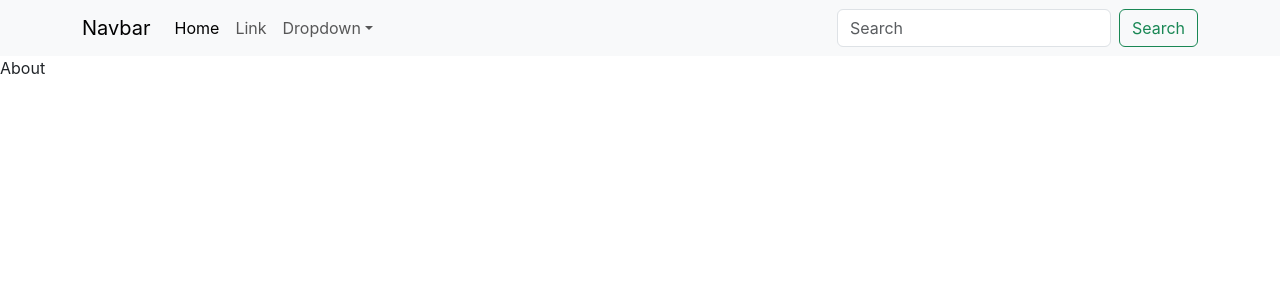
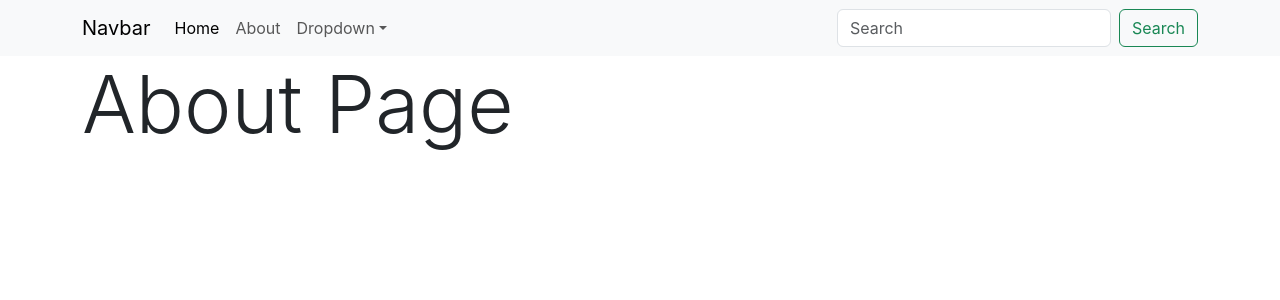
Before and after one commit to saroj8455/reactby-js, a React (Create React App) app: page /about in a window 1280 px wide. Shown: the top 300 px of the page. Built offline with nearby package versions, Linux system fonts and the light colour scheme.

Commit message:
impl basic routing

```diff
--- a/src/components/Navbar.js
+++ b/src/components/Navbar.js
@@ -34,9 +34,9 @@ export default function Navbar() {
               </Link>
             </li>
             <li className='nav-item'>
-              <a className='nav-link' href='link'>
-                Link
-              </a>
+              <Link to='/about' className='nav-link'>
+                About
+              </Link>
             </li>
             <li className='nav-item dropdown'>
               <a
--- a/src/pages/About.js
+++ b/src/pages/About.js
@@ -1,5 +1,11 @@
 import React from 'react';
 
 export default function About() {
-  return <div>About</div>;
+  return (
+    <section>
+      <div className='container'>
+        <h1 className='display-1'>About Page</h1>
+      </div>
+    </section>
+  );
 }
```
